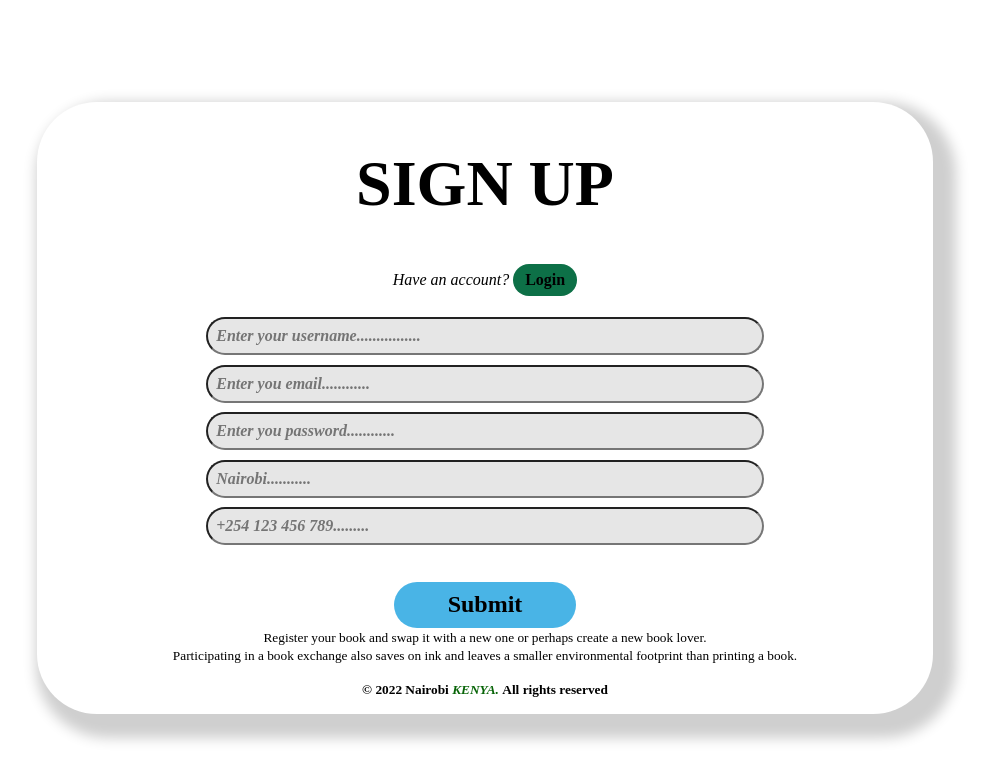
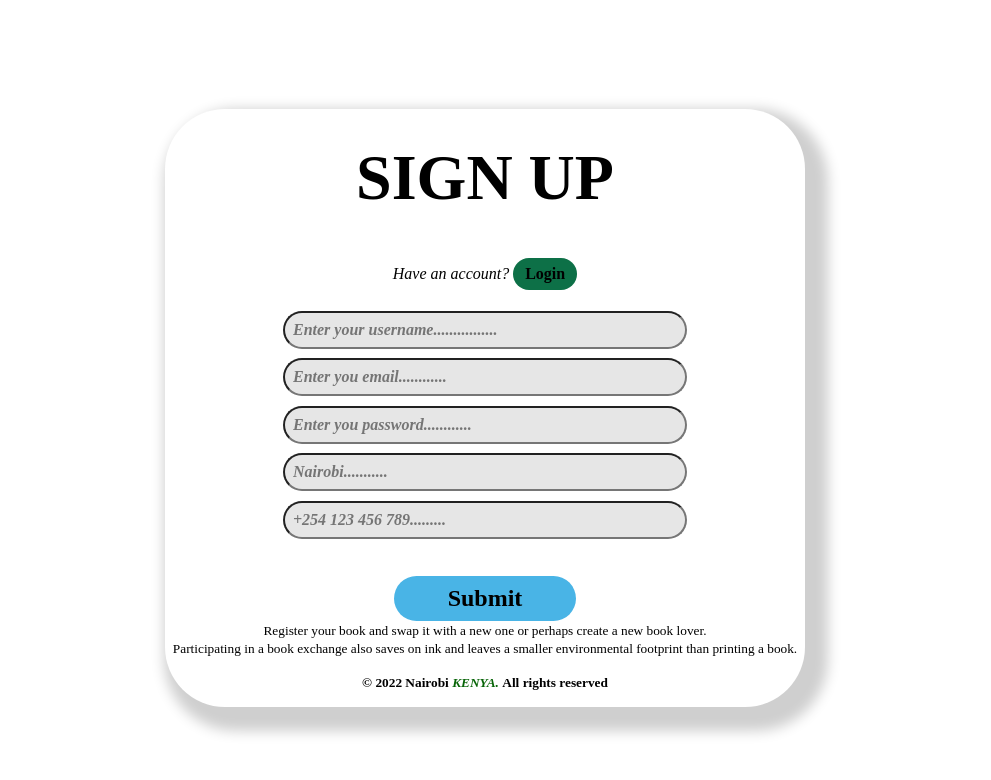
Before and after one commit to hermitex/book-cafe, a React (Create React App) app in the folder client/: page /signup in a window 1280 px wide. Shown: the top 780 px of the page, without its empty margins (155-1146 px from the left). Built offline with nearby package versions, Linux system fonts and the light colour scheme; no server answers.

Commit message:
edited design

```diff
--- a/client/src/components/signup/Signup.css
+++ b/client/src/components/signup/Signup.css
@@ -17,7 +17,7 @@
   }
 
   .inner-wrapper {
-    width: 70vw;
+    width: 50vw;
     justify-content: center;
     box-shadow: 11px 12px 13px 12px rgb(207, 207, 207);
     border-radius: 60px;
```
